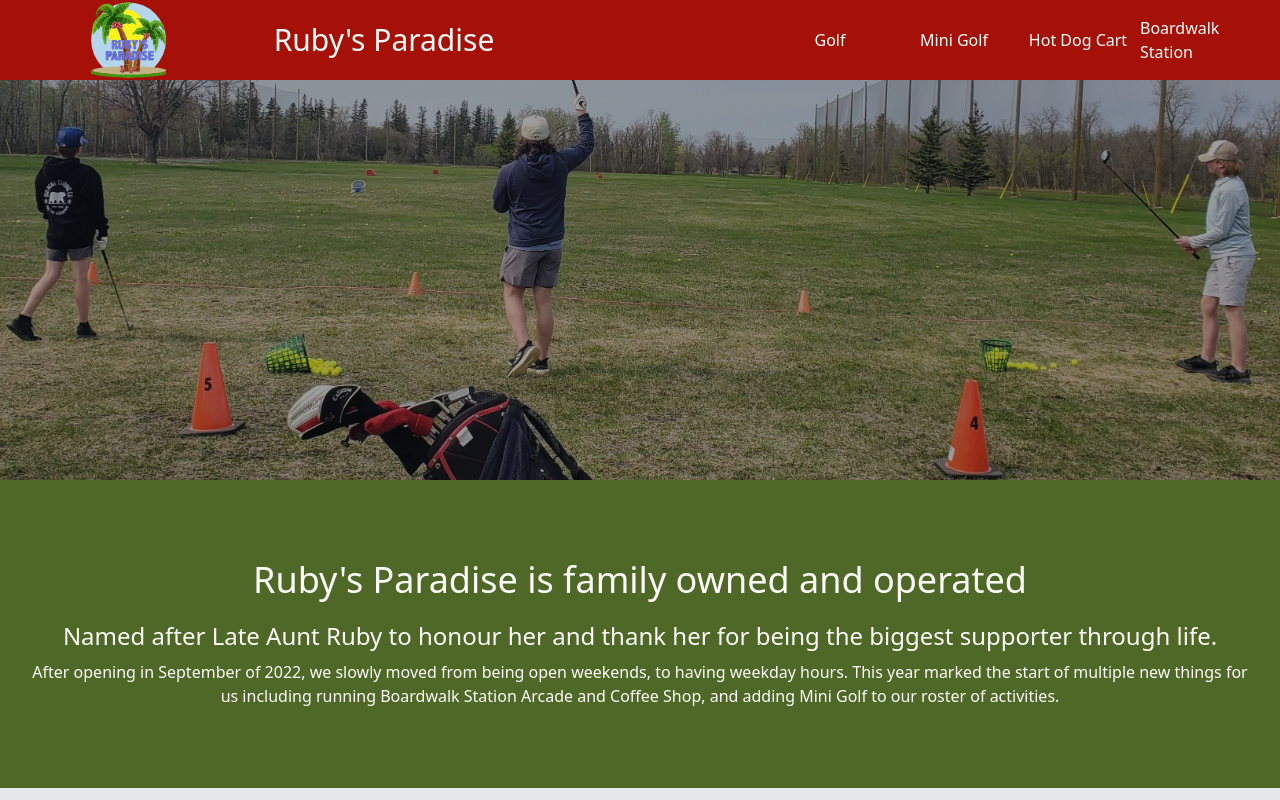
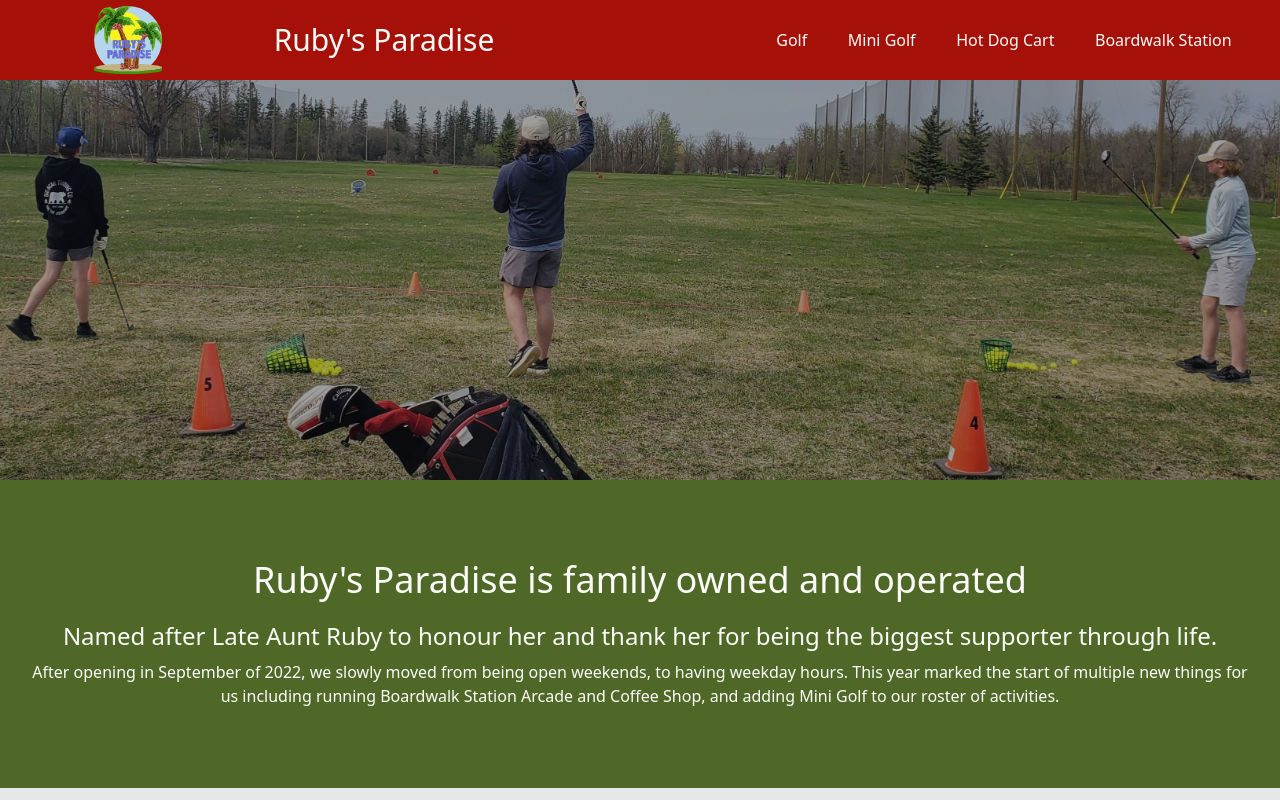
Before and after one commit to travisfriesen/rubys-website, a React (Vite) app: page / in a window 1280 px wide. Shown: the top 800 px of the page. Built offline with nearby package versions, Linux system fonts and the light colour scheme.

Commit message:
fix(navbar): spacing, logo size, prevent text wrap

```diff
--- a/src/components/button.tsx
+++ b/src/components/button.tsx
@@ -10,7 +10,7 @@ export const Button = ({ href, label, onClick }: IButton) => {
   return (
     <div className="flex items-center justify-center m-auto">
       <Link className="flex items-center justify-center w-full h-full" to={href}>
-        <div className="text-r-text">{label}</div>
+        <div className="text-r-text whitespace-nowrap">{label}</div>
       </Link>
     </div>
   );
--- a/src/components/navbar.tsx
+++ b/src/components/navbar.tsx
@@ -14,14 +14,14 @@ export default function Navbar() {
     <div>
       <div className="desktop-only h-20 bg-r-red w-full align-middle grid grid-cols-5 justify-center">
         <div className="flex justify-center">
-          <img src="/rubys.svg" alt="Ruby's Paradise Logo" width={75} height={75} />
+          <img src="/rubys.svg" alt="Ruby's Paradise Logo" width={68} height={68} />
         </div>
         {}
         <div className="flex m-auto text-3xl">
           <Button href={"/"} label={"Ruby's Paradise"} />
         </div>
         <div className="col-span-1"></div>
-        <div className="col-span-2 inline-grid grid-cols-4 pr-4">
+        <div className="col-span-2 flex items-center justify-end gap-6 pr-10">
           <Button href="/golf" label="Golf" />
           <Button href="/minigolf" label="Mini Golf" />
           <Button href="/hotdogcart" label="Hot Dog Cart" />
@@ -30,7 +30,7 @@ export default function Navbar() {
       </div>
       <div className="mobile-only h-20 bg-r-red w-full align-middle grid grid-cols-4 justify-center">
         <div className="flex justify-center">
-          <img src="/rubys.svg" alt="Ruby's Paradise Logo" width={75} height={75} />
+          <img src="/rubys.svg" alt="Ruby's Paradise Logo" width={68} height={68} />
         </div>
         {}
         <div className="flex m-auto text-3xl">
```
